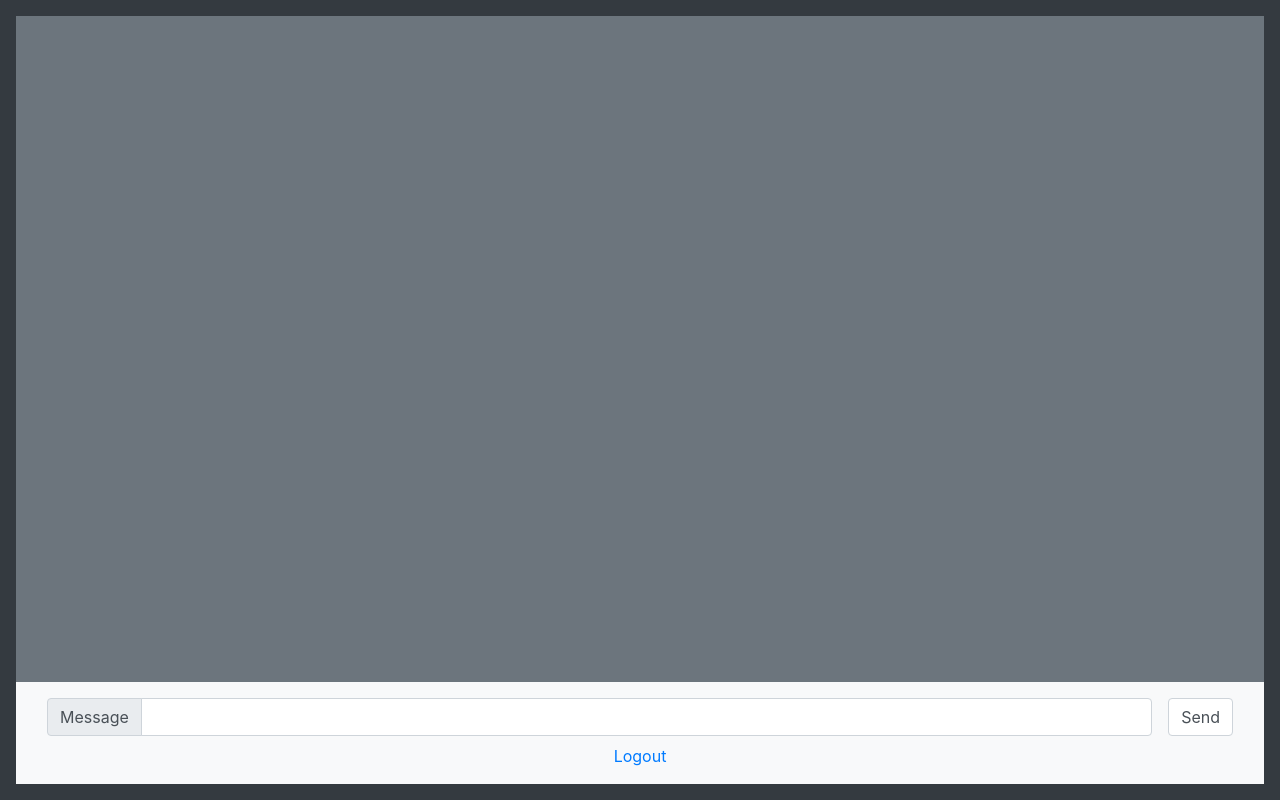
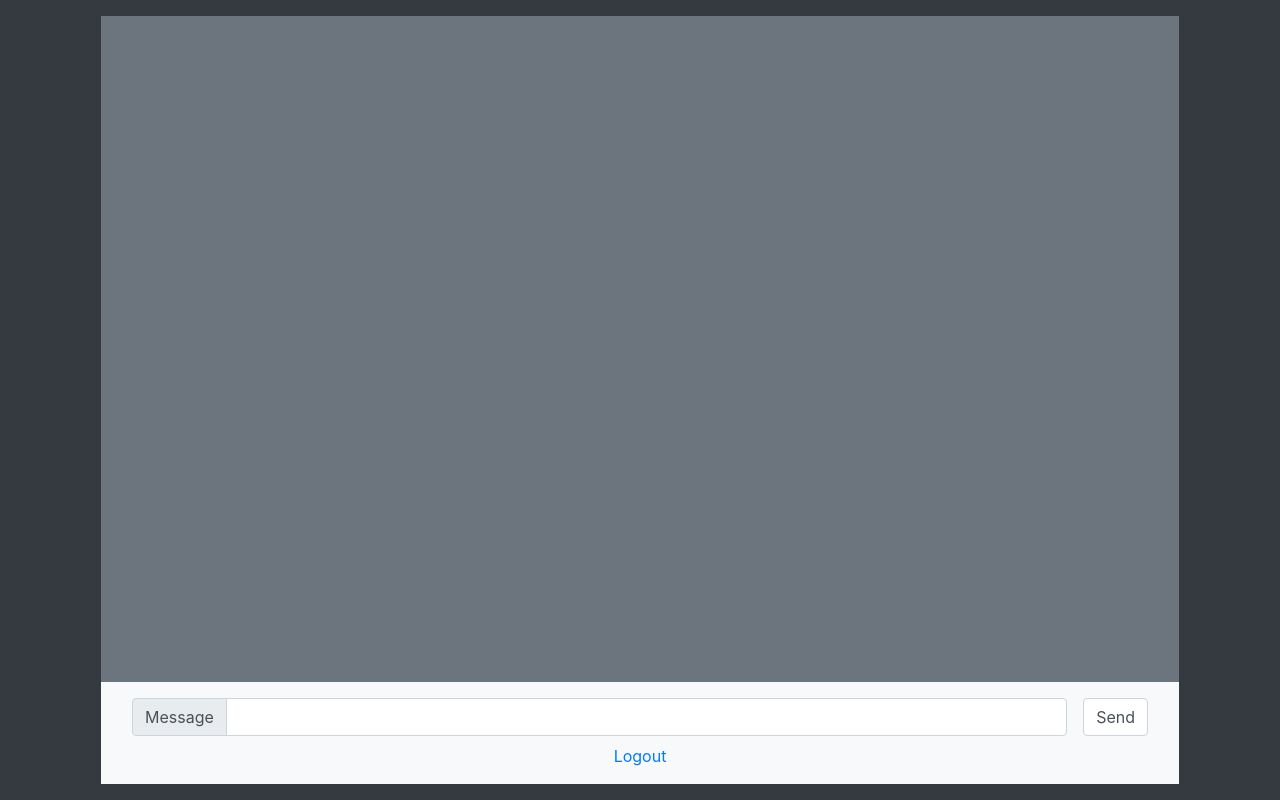
Before and after one commit to shimniok/sat-chat-server, a Flask app: page / in a window 1280 px wide. Run offline with Flask 2, Linux system fonts and the light colour scheme; the visitor is signed in with stand-in values (Sample User, id 1); data comes from the database, SQL or seed files in the repository; data that the repository does not hold is empty; parts of the project's set-up code (start-up, migrations or seed data) failed here and were passed over; some libraries are stand-ins or nearby versions.

Commit message:
narrower layout

```diff
--- a/templates/base2.html
+++ b/templates/base2.html
@@ -13,7 +13,9 @@
 
 <body ng-controller="RockBlockController">
     <script src="{{ url_for('static', filename='main.js') }}"></script>
-    {% block content %}
-    {% endblock %}
+    <div class="container-fluid bg-dark">
+        {% block content %}
+        {% endblock %}
+    </div>
 </body>
 </html>
--- a/templates/index.html
+++ b/templates/index.html
@@ -1,7 +1,8 @@
 {% extends "base2.html" %}
 
 {% block content %}
-    <div class="d-flex flex-column p-3 bg-dark justify-content-end" id="chat-container">
+<div class="container bg-dark">
+    <div class="d-flex flex-column p-3 justify-content-end" id="chat-container">
         <div class="d-flex flex-row flex-grow-1 bg-secondary px-2" id="chat-log">
             <div class="d-flex flex-column justify-content-end w-100">
                 <div ng-repeat="m in messages">
@@ -33,4 +34,5 @@
             </div>
         </div>
     </div>
+</div>
 {% endblock %}
```
